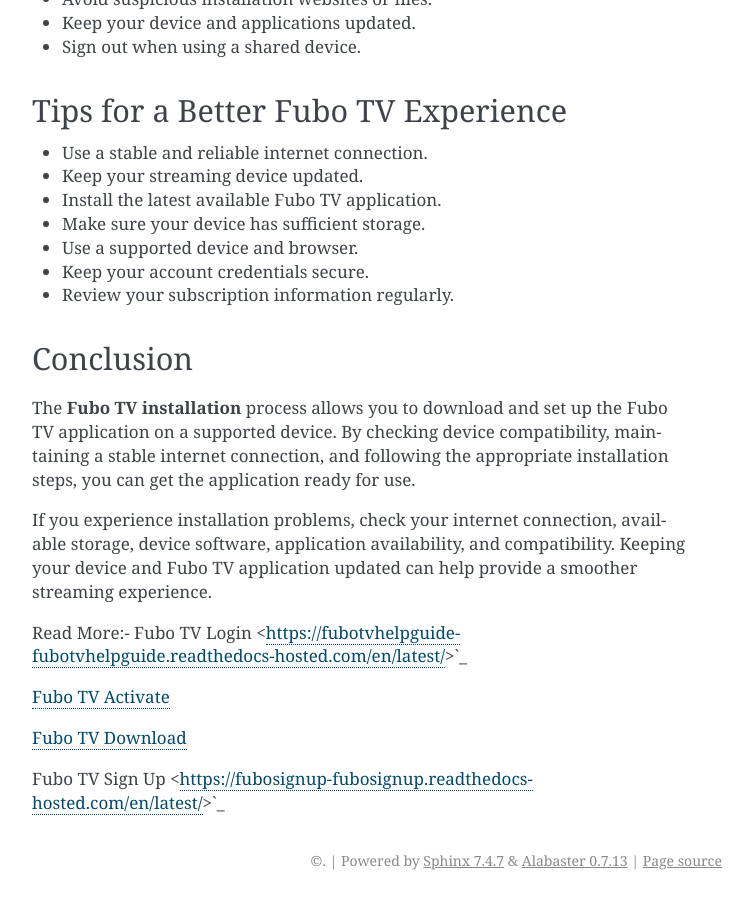
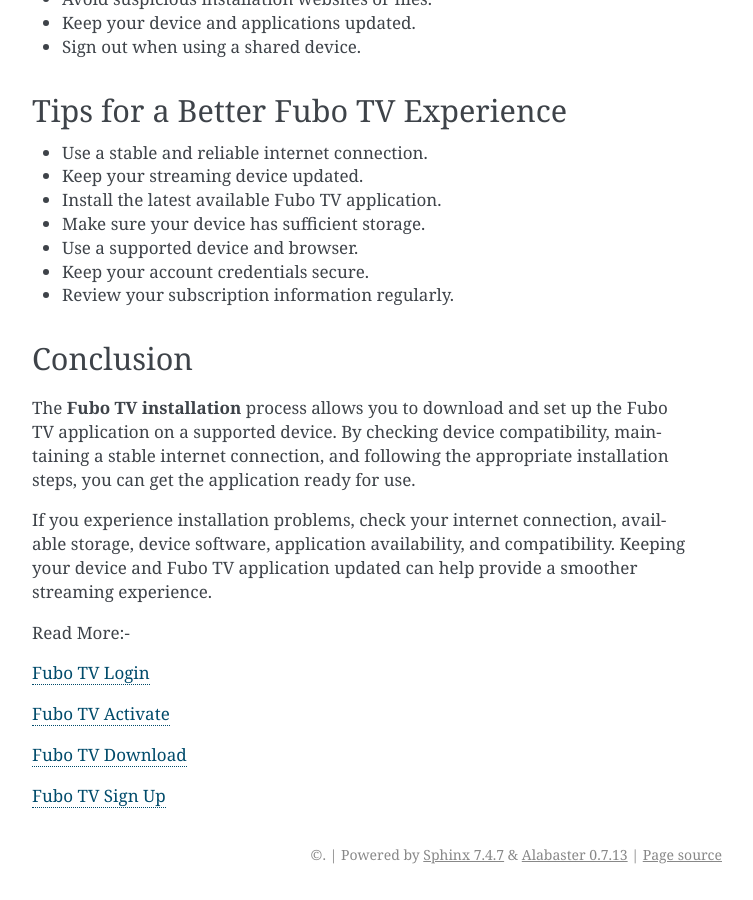
Before and after one commit to fubotvrefund/fubotvrefund, a Sphinx documentation site: the page built from docs/index.rst, in a window 1280 px wide and 900 px high, scrolled down 4354 px. Shown: the whole window, without its empty margins (388-1141 px from the left). Built offline with Sphinx 7.4.7, drawn with Linux system fonts in a browser that asks for light colours.

Commit message:
Update index.rst

```diff
--- a/docs/index.rst
+++ b/docs/index.rst
@@ -206,10 +206,11 @@
 If you experience installation problems, check your internet connection, available storage, device software, application availability, and compatibility. Keeping your device and Fubo TV application updated can help provide a smoother streaming experience.
 
 Read More:-
-Fubo TV Login   <https://fubotvhelpguide-fubotvhelpguide.readthedocs-hosted.com/en/latest/>`_
+
+`Fubo TV Login   <https://fubotvhelpguide-fubotvhelpguide.readthedocs-hosted.com/en/latest/>`_
 
 `Fubo TV Activate <https://fubotvactivate.github.io/>`_
 
 `Fubo TV Download <https://fubodownload-fubodownload.readthedocs-hosted.com/en/latest/>`_
 
-Fubo TV Sign Up <https://fubosignup-fubosignup.readthedocs-hosted.com/en/latest/>`_
+`Fubo TV Sign Up <https://fubosignup-fubosignup.readthedocs-hosted.com/en/latest/>`_
```
